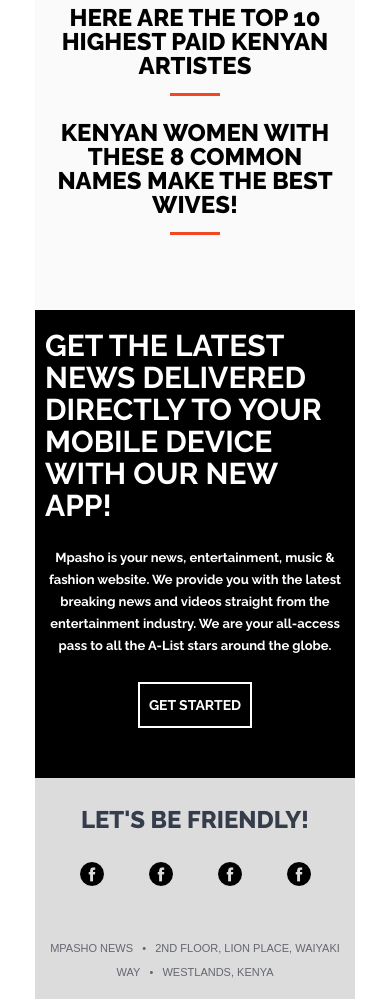
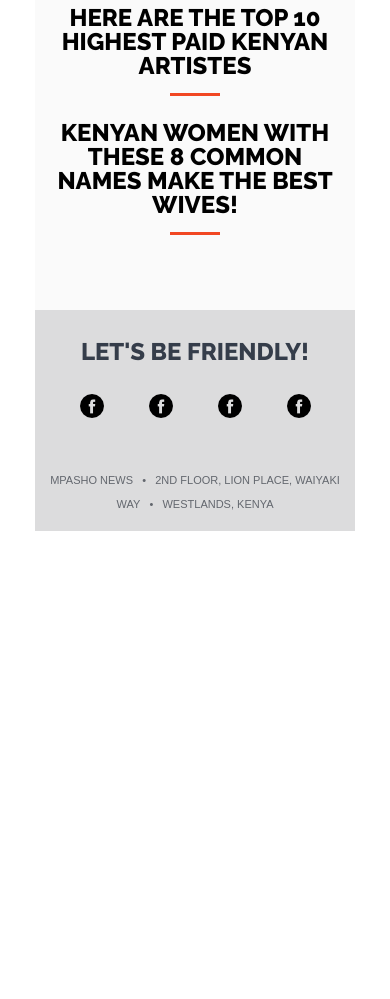
Before and after one commit to victoronchari/mpasho-html-newsletter, a plain HTML site: page index.html in a window 390 px wide. Shown: the part 5482-6481 px from the top of the page. After the commit the page ends 6013 px from the top, so only its background shows below. Drawn offline with nearby package versions, Linux system fonts and the light colour scheme.

Commit message:
removed mobile app section

```diff
--- a/index.html
+++ b/index.html
@@ -1735,88 +1735,6 @@
 		</table>
    <!-- editors section ends here -->
 
-   <!-- mpasho app section starts here -->
-		<table align="center" border="0" cellpadding="0" cellspacing="0" class="wrapper_table appbg" style="width: 800px; max-width: 800px; background-image: url(http://mails.radioafricaplatforms.biz/CAMPAIGNS/coreassests/images/sections/app-ad-article.jpg); background-color: rgb(0,0,0); background-size: 100% 100%; background-position: 50% 0%; background-repeat: no-repeat;">
-			<tbody>
-				<tr>
-					<td class="spacing_h" height="50" bgcolor="">
-					</td>
-				</tr>
-				<tr>
-					<td class="content" width="800" bgcolor="">
-						<table cellspacing="0" cellpadding="0" border="0">
-							<tbody>
-								<tr>
-									<td class="padding" width="335" bgcolor="">
-									</td>
-									<td class="content_row" bgcolor="">
-										<table cellspacing="0" cellpadding="0" border="0">
-											<tbody>
-												<tr>
-
-													<td class="content_row" valign="top" width="310" bgcolor="">
-														<table cellspacing="0" cellpadding="0" border="0" width="100%">
-															<tbody>
-																<tr>
-																	<td class="white_text" data-editable="" style="font-family: 'Raleway', 'Yanone Kaffeesatz', sans-serif; line-height:32px; font-size: 30px; color: #fff; text-transform:uppercase; font-weight:600;" bgcolor="">
-																		Get the latest news delivered Directly to your mobile device with our new app!
-																	</td>
-																</tr>
-																<tr>
-																	<td height="25" bgcolor=""></td>
-																</tr>
-																<tr>
-																	<td class="text_center" data-editable="" style="font-family: 'Raleway','Open Sans', sans-serif;font-size: 13px; color: #fff; line-height: 22px; font-weight:600; text-align:left;" bgcolor="">
-																		<span class="white_text">
-                                                         Mpasho is your news, entertainment, music &amp; fashion website. We provide you with the latest breaking news and videos straight from the entertainment industry. We are your all-access pass to all the A-List stars around the globe.
-                                                      </span>
-																	</td>
-																</tr>
-																<tr>
-																	<td height="25" bgcolor=""></td>
-																</tr>
-																<tr>
-																	<td bgcolor="">
-																		<table class="tablet_centered_table" cellspacing="0" cellpadding="0" border="0">
-																			<tbody>
-																				<tr>
-																					<td data-editable="" class="button" style="font-family: 'Raleway','Open Sans', sans-serif; font-size: 14px; color: rgb(255, 255, 255); text-align: center; text-transform: uppercase; font-weight: bold; border: 2px solid rgb(255, 255, 255); width: 110px; height: 42px;"
-																					   align="center" bgcolor="">
-																						<a href="https://play.google.com/store/apps/details?id=com.radioafrica.mpasho&amp;hl=en" style="text-decoration: none; color: #fff; width:100%; display: block; line-height: 40px;" class=""><span>Get Started </span></a>
-																					</td>
-																				</tr>
-																			</tbody>
-																		</table>
-																	</td>
-																</tr>
-															</tbody>
-														</table>
-													</td>
-												</tr>
-											</tbody>
-										</table>
-									</td>
-									<td class="padding" width="155" bgcolor=""></td>
-								</tr>
-							</tbody>
-						</table>
-					</td>
-				</tr>
-				<tr>
-					<td height="50" bgcolor="">
-						<table cellpadding="0" cellspacing="0" border="0">
-							<tbody>
-								<tr>
-									<td class="spacing_h" height="50" bgcolor=""></td>
-								</tr>
-							</tbody>
-						</table>
-					</td>
-				</tr>
-			</tbody>
-		</table>
-   <!-- mpasho app section ends here -->
-
    <!-- footer section starts here -->
 		<table align="center" border="0" cellpadding="0" cellspacing="0" class="wrapper_table" style="width: 800px; max-width: 800px;">
 			<tbody>
```
